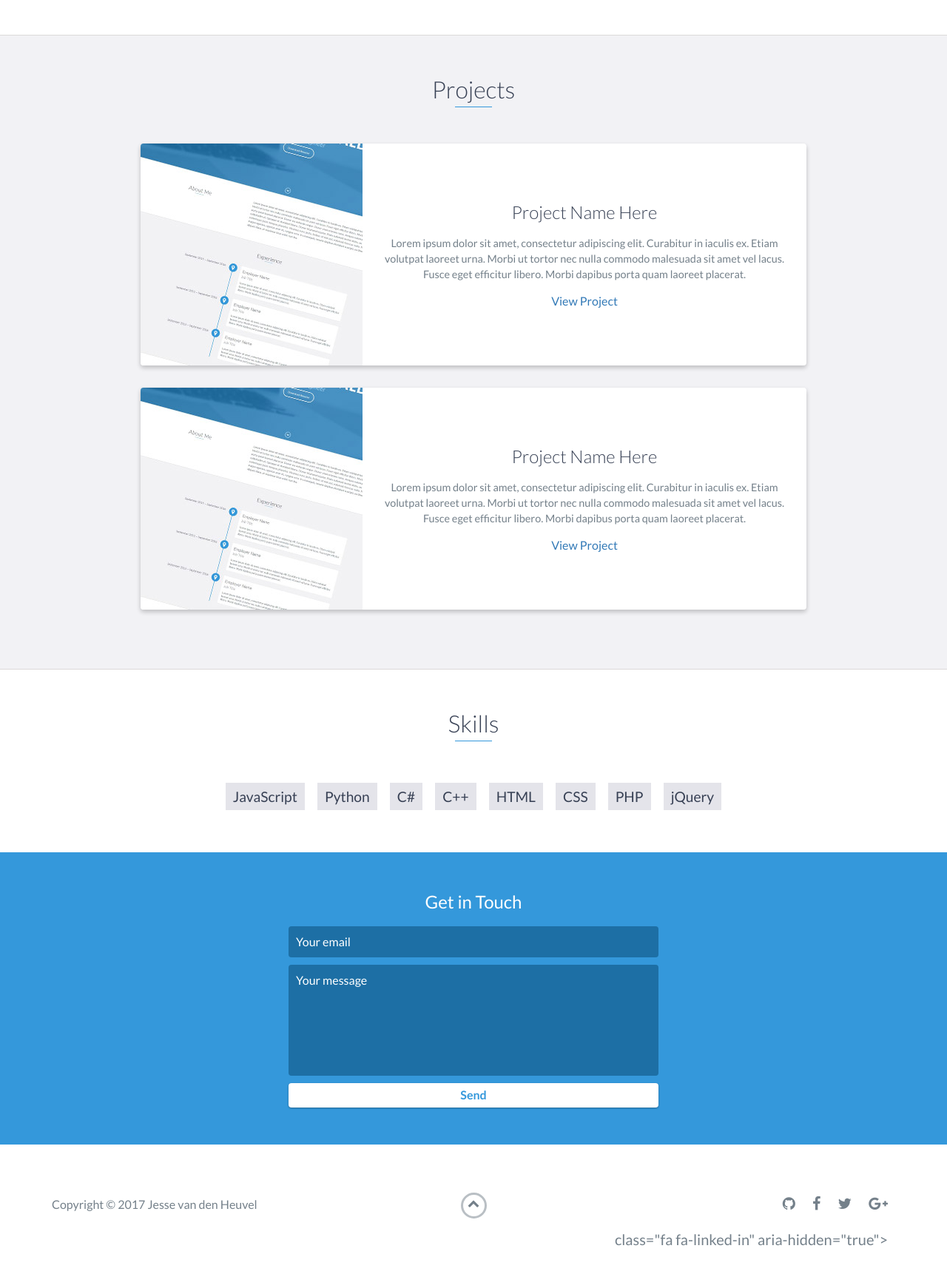
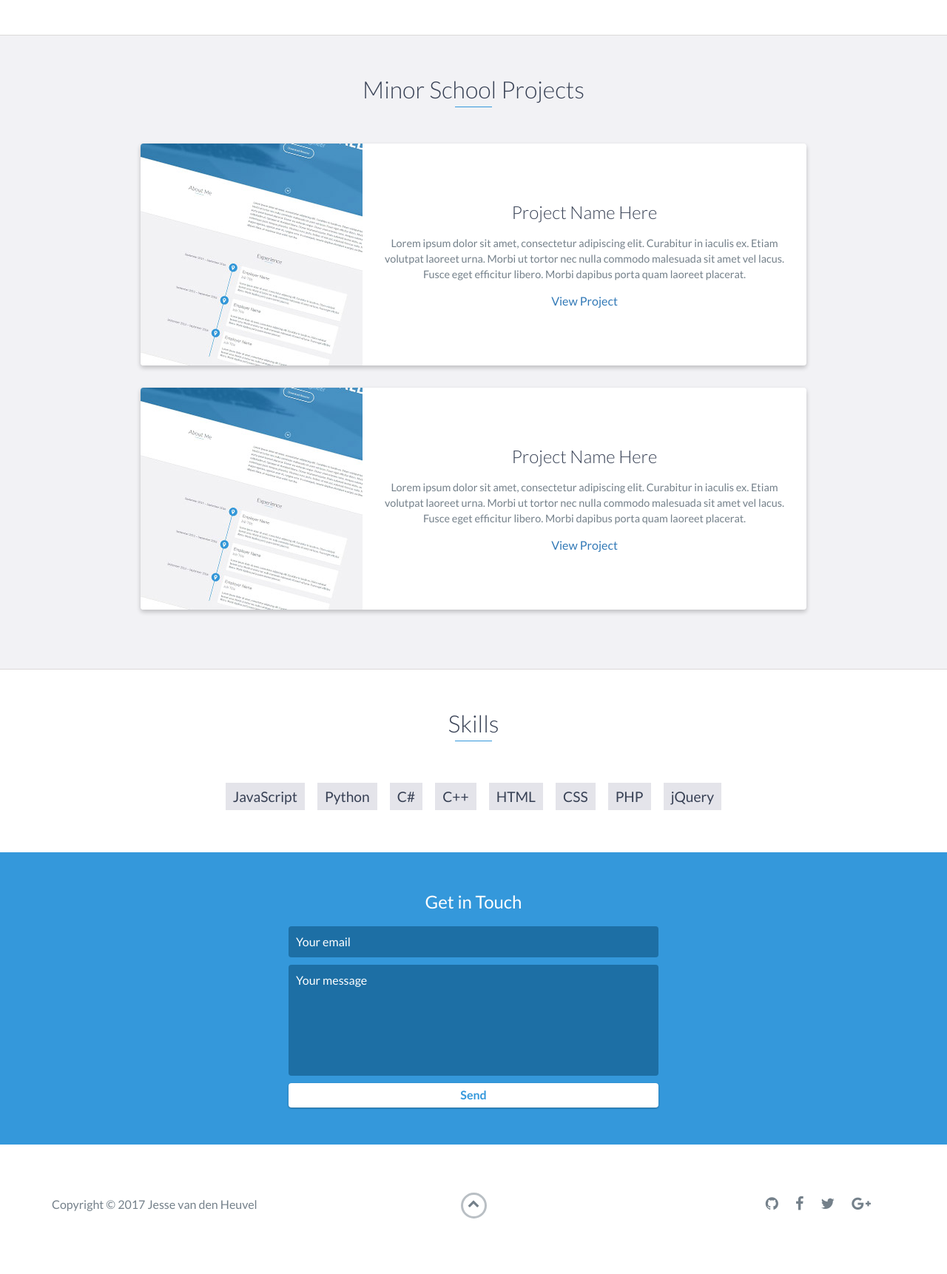
Before and after one commit to jvandenheuvel/jvandenheuvel.github.io, a website: page index.html in a window 1280 px wide. Shown: the part 2108-3830 px from the top of the page at 74% size. After the commit the page ends 3809 px from the top, so only its background shows below. Drawn offline with nearby package versions, Linux system fonts and the light colour scheme.

Commit message:
Update index.html

```diff
--- a/index.html
+++ b/index.html
@@ -134,7 +134,7 @@
     <!-- End #education -->
 
     <div id="projects" class="background-alt">
-        <h2 class="heading">Projects</h2>
+        <h2 class="heading">Minor School Projects</h2>
         <div class="container">
             <div class="row">
                 <div class="project shadow-large">
@@ -230,7 +230,7 @@
                             <a href="https://plus.google.com/" target="_blank"><i class="fa fa-google-plus" aria-hidden="true"></i></a>
                         </li>
 			<li>
-			    <a href="https://www.linkedin.com/in/jesse-v-998b9396"> class="fa fa-linked-in" aria-hidden="true"></i></a>
+			    <a href="https://www.linkedin.com/in/jesse-v-998b9396"><i class="fa fa-linked-in" aria-hidden="true"></i></a>
 			</li>
                     </ul>
                 </div>
```
